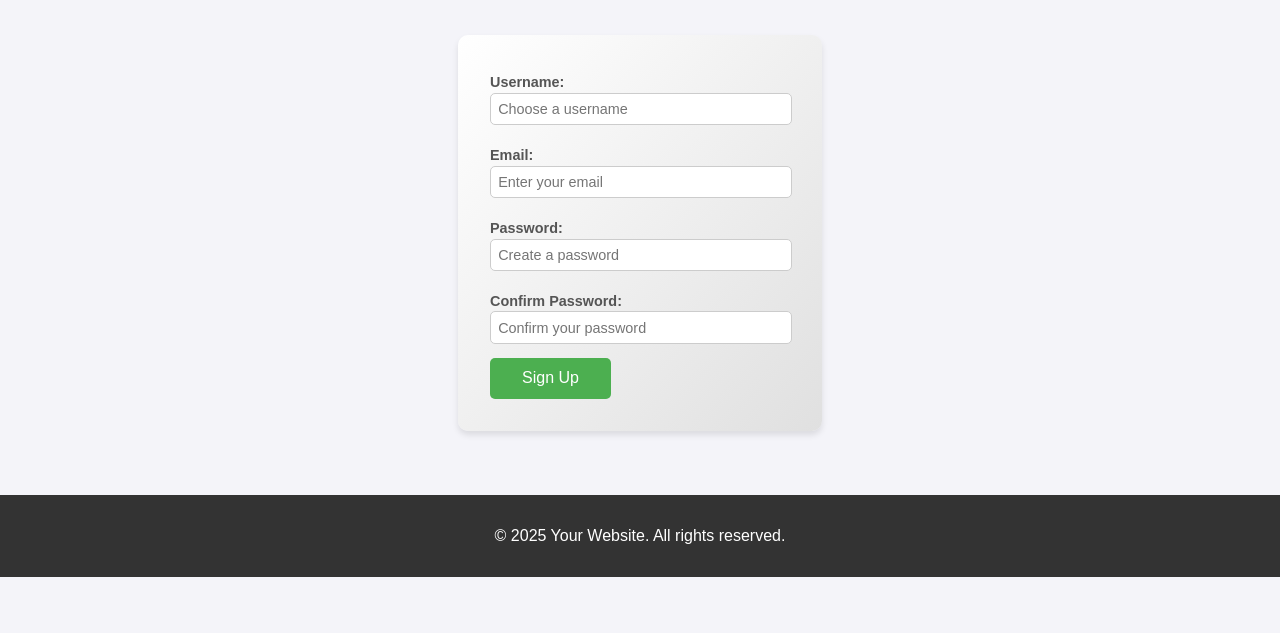
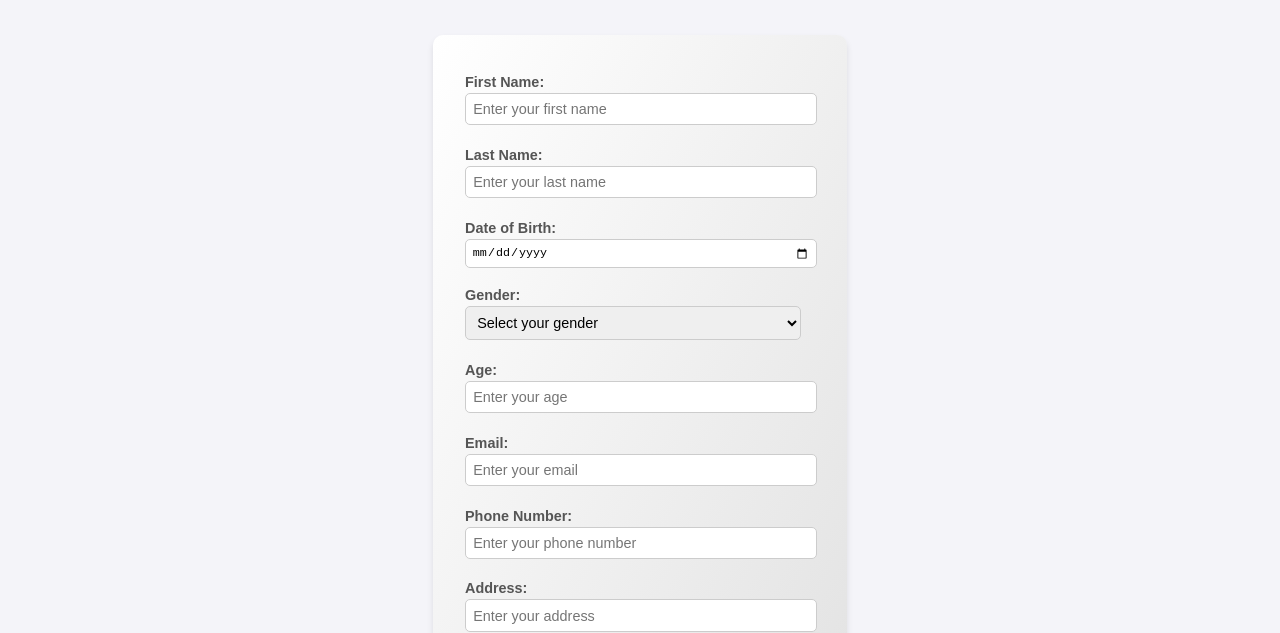
Before and after one commit to JasminFerolino/capstone-test, a plain HTML site: page signup.html in a window 1280 px wide. Shown: the part 175-808 px from the top of the page. Drawn offline with Linux system fonts and the light colour scheme; files that its build step writes are made by us from their sources.

Commit message:
replace old files

```diff
--- a/signup.html
+++ b/signup.html
@@ -19,14 +19,49 @@
     <main>
         <h1>Sign Up</h1>
         <form>
-            <label for="username">Username:</label>
-            <input type="text" id="username" name="username" placeholder="Choose a username" required>
+            <label for="first-name">First Name:</label>
+            <input type="text" id="first-name" name="first-name"
+            placeholder="Enter your first name" required>
+
+            <label for="last-name">Last Name:</label>
+            <input type="text" id="last-name" name="last-name"
+            placeholder="Enter your last name" required>
+
+            <label for="dob">Date of Birth:</label>
+            <input type="date" id="dob" name="dob" required>
+
+            <label for="gender">Gender:</label>
+            <select id="gender" name="gender" required>
+                <option value="">Select your gender</option>
+                <option value="male">Male</option>
+                <option value="female">Female</option>
+                <option value="other">Other</option>
+            </select>
+
+            <label for="age">Age:</label>
+            <input type="number" id="age" name="age"
+            placeholder="Enter your age" required>
+
             <label for="email">Email:</label>
-            <input type="email" id="email" name="email" placeholder="Enter your email" required>
+            <input type="email" id="email" name="email"
+            placeholder="Enter your email" required>
+
+            <label for="phone">Phone Number:</label>
+            <input type="tel" id="phone" name="phone"
+            placeholder="Enter your phone number" required>
+
+            <label for="address">Address:</label>
+            <input type="text" id="address" name="address"
+            placeholder="Enter your address" required>
+
             <label for="password">Password:</label>
-            <input type="password" id="password" name="password" placeholder="Create a password" required>
+            <input type="password" id="password" name="password"
+            placeholder="Create a password" required>
+
             <label for="confirm-password">Confirm Password:</label>
-            <input type="password" id="confirm-password" name="confirm-password" placeholder="Confirm your password" required>
+            <input type="password" id="confirm-password" name="confirm-password"
+            placeholder="Confirm your password" required>
+
             <button type="submit">Sign Up</button>
         </form>
     </main>
--- a/styles/index.css
+++ b/style/index.css
@@ -7,7 +7,7 @@ body {
 }
 
 header {
-    background-color: #4CAF50;
+    background-color: #ff2e97;
     padding: 1em 0;
     text-align: center;
     color: white;
--- a/styles/login.css
+++ b/style/login.css
@@ -80,7 +80,7 @@ form button {
 }
 
 form button:hover {
-    background-color: #45a049;
+    background-color: #ff2e97;
 }
 
 footer {
--- a/styles/signup.css
+++ b/style/signup.css
@@ -42,7 +42,7 @@ form {
     padding: 2em;
     border-radius: 10px;
     box-shadow: 0 4px 6px rgba(0, 0, 0, 0.1);
-    width: 300px;
+    width: 350px;
 }
 
 form label {
@@ -53,7 +53,7 @@ form label {
     color: #555;
 }
 
-form input {
+form input, form select {
     width: calc(100% - 1em);
     padding: 0.5em;
     margin-bottom: 1em;
@@ -62,7 +62,7 @@ form input {
     font-size: 0.9em;
 }
 
-form input:focus {
+form input:focus, form select:focus {
     border-color: #4CAF50;
     outline: none;
     box-shadow: 0 0 5px rgba(76, 175, 80, 0.5);
@@ -80,7 +80,7 @@ form button {
 }
 
 form button:hover {
-    background-color: #45a049;
+    background-color: #ff2e97;
 }
 
 footer {
```
